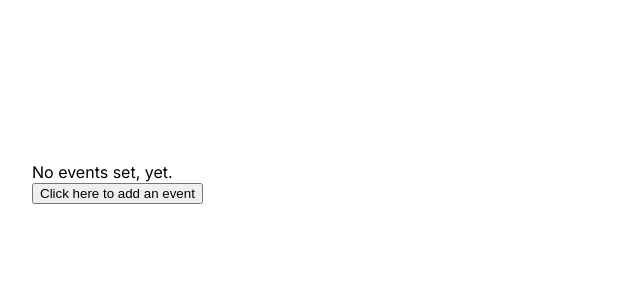
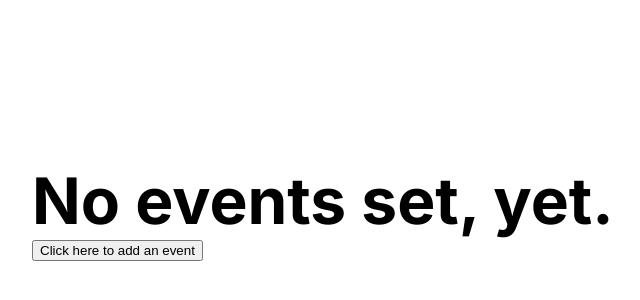
Before and after one commit to 4ndrs/timezoned-events, a Next.js app: page / in a window 1280 px wide. Shown: the part 58-358 px from the top of the page, without its empty margins (134-774 px from the left). Built offline with nearby package versions, Linux system fonts and the light colour scheme.

Commit message:
Add eventManager.module.css

```diff
--- /dev/null
+++ b/components/eventManager.module.css
@@ -0,0 +1,4 @@
+.displayText {
+  font-weight: 700;
+  font-size: 64px;
+}
--- a/components/eventManager.tsx
+++ b/components/eventManager.tsx
@@ -3,7 +3,10 @@ import { useEvents } from "@/context";
 
 import TimeVisualizer from "./timeVisualizer";
 import AddEventDialog from "./addEventDialog";
-import { TimezonedEvent } from "@/interfaces";
+
+import styles from "./eventManager.module.css";
+
+import type { TimezonedEvent } from "@/interfaces";
 
 const EventManager = () => {
   const [showAddDialog, setShowAddDialog] = useState(false);
@@ -23,7 +26,7 @@ const EventManager = () => {
       <>
         <AddEventDialog open={showAddDialog} onClose={handleCloseAddDialog} />
 
-        <div>No events set, yet.</div>
+        <div className={styles.displayText}>No events set, yet.</div>
 
         <button onClick={() => setShowAddDialog(true)}>
           Click here to add an event
@@ -34,7 +37,11 @@ const EventManager = () => {
 
   const selectedEventDate = new Date(events[0].date + events[0].utcOffset);
 
-  return <TimeVisualizer date={selectedEventDate} />;
+  return (
+    <div className={styles.displayText}>
+      <TimeVisualizer date={selectedEventDate} /> {events[0].name}
+    </div>
+  );
 };
 
 export default EventManager;
```
